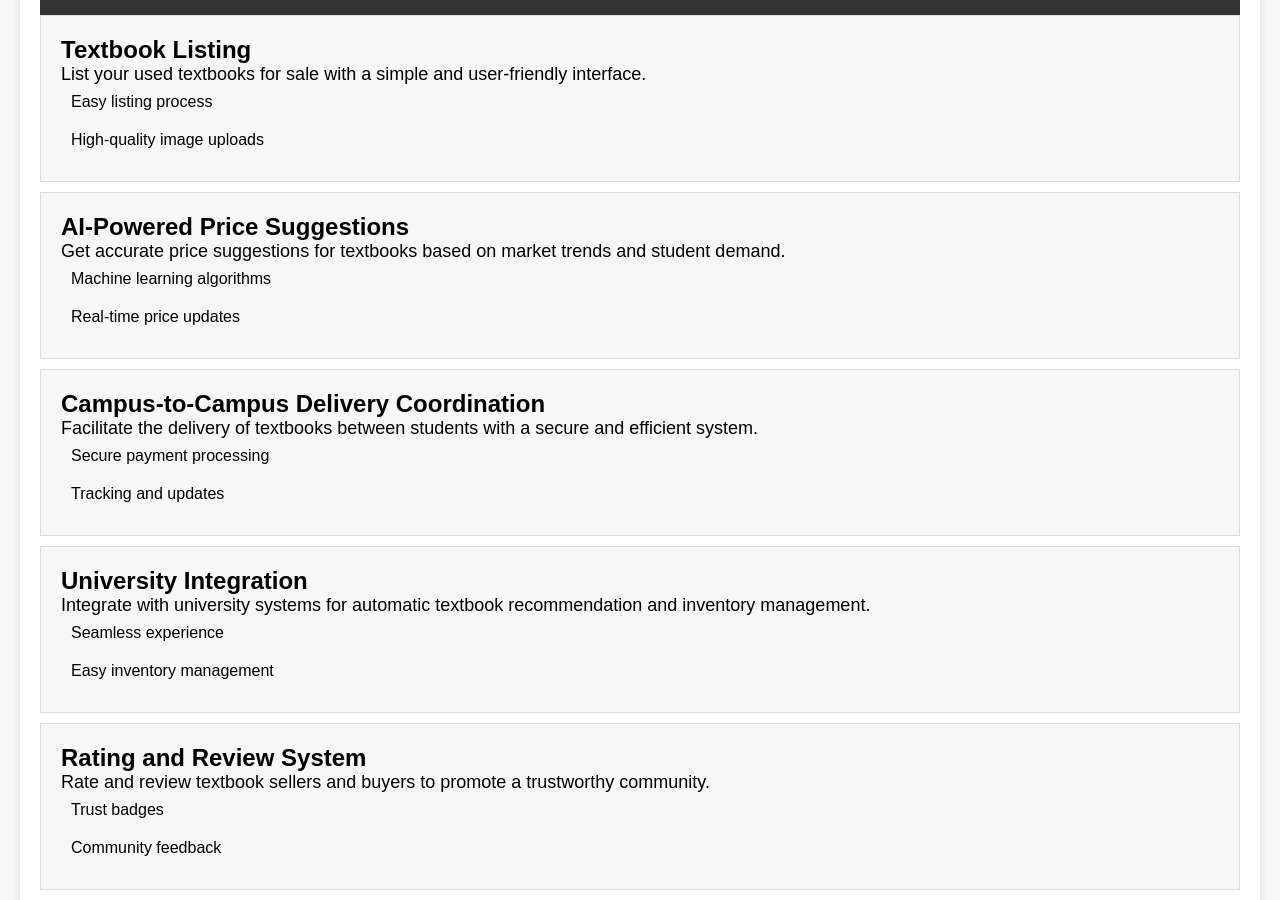
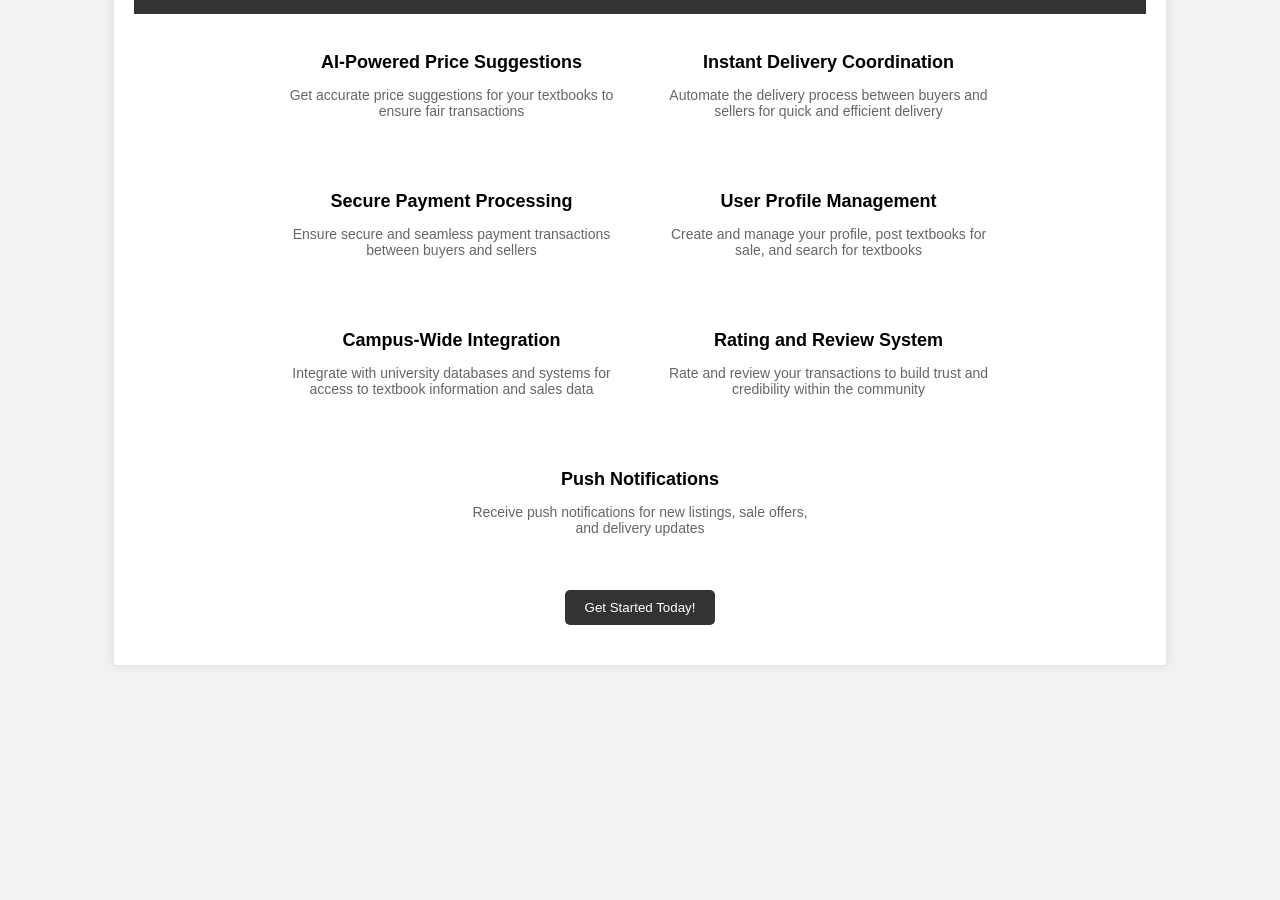
Before and after one commit to zainaliqureshi174/launchmind, a plain HTML site: page index.html in a window 1280 px wide. Shown: the part 188-1088 px from the top of the page. After the commit the page ends 861 px from the top, so only its background shows below. Drawn offline with Linux system fonts and the light colour scheme.

Commit message:
Add landing page for A mobile platform where university students can bu

```diff
--- a/index.html
+++ b/index.html
@@ -1,147 +1,106 @@
 <!DOCTYPE html>
-<!-- Generated by EngineerAgent <agent@launchmind.ai> -->
-<html>
+<html lang="en">
 <head>
-	<title>TextbookSwap - Buy. Sell. Swap.</title>
+    <meta charset="UTF-8">
+    <meta name="viewport" content="width=device-width, initial-scale=1.0">
+    <title>Textbook Trader</title>
     <style>
         body {
-			background-color: #f7f7f7;
             font-family: Arial, sans-serif;
+            background-color: #f2f2f2;
         }
         .container {
-			max-width: 1200px;
-			margin: 40px auto;
+            width: 80%;
+            margin: auto;
             background-color: #fff;
             padding: 20px;
-			box-shadow: 0 0 10px rgba(0,0,0,0.1);
+            box-shadow: 0 0 10px rgba(0, 0, 0, 0.1);
         }
         .header {
             background-color: #333;
+            color: #fff;
             padding: 20px;
-			color: #fff;
+            text-align: center;
         }
         .header h1 {
-			font-size: 48px;
-			margin: 0;
+            font-size: 36px;
+            margin-bottom: 10px;
         }
         .header h2 {
             font-size: 24px;
-			margin: 10px 0;
+            color: #ccc;
         }
         .features {
-			margin-bottom: 20px;
+            display: flex;
+            flex-wrap: wrap;
+            justify-content: center;
         }
         .feature {
-			background-color: #f7f7f7;
-			padding: 20px;
-			margin-bottom: 10px;
-			border: 1px solid #ddd;
+            width: 33.33%;
+            margin: 20px;
+            text-align: center;
         }
         .feature h3 {
-			font-size: 24px;
-			margin: 0;
+            font-size: 18px;
+            margin-bottom: 10px;
         }
         .feature p {
-			font-size: 18px;
-			margin: 0;
+            font-size: 14px;
+            color: #666;
         }
-		.feature ul {
-			margin: 0;
-			padding: 0;
-		}
-		.feature li {
-			list-style: none;
-			margin-bottom: 10px;
-		}
-		.feature li i {
-			font-size: 24px;
-			margin-right: 10px;
-		}
-		.call-to-action {
+        .cta {
             background-color: #333;
             color: #fff;
             padding: 10px 20px;
             border: none;
             border-radius: 5px;
             cursor: pointer;
+            margin: 20px auto;
+            display: block;
+        }
+        .cta:hover {
+            background-color: #555;
         }
     </style>
 </head>
 <body>
+    <!-- Generated by EngineerAgent <agent@launchmind.ai> -->
     <div class="container">
         <div class="header">
-			<h1>TextbookSwap</h1>
-			<h2>Buy. Sell. Swap.</h2>
+            <h1>Textbook Trader</h1>
+            <h2>Elevate Your Textbook Buying and Selling Experience</h2>
         </div>
         <div class="features">
             <div class="feature">
-				<h3>Textbook Listing</h3>
-				<p>List your used textbooks for sale with a simple and user-friendly interface.</p>
-				<ul>
-					<li><i class="fas fa-check"></i> Easy listing process</li>
-					<li><i class="fas fa-check"></i> High-quality image uploads</li>
-				</ul>
+                <h3>AI-Powered Price Suggestions</h3>
+                <p>Get accurate price suggestions for your textbooks to ensure fair transactions</p>
             </div>
             <div class="feature">
-				<h3>AI-Powered Price Suggestions</h3>
-				<p>Get accurate price suggestions for textbooks based on market trends and student demand.</p>
-				<ul>
-					<li><i class="fas fa-check"></i> Machine learning algorithms</li>
-					<li><i class="fas fa-check"></i> Real-time price updates</li>
-				</ul>
+                <h3>Instant Delivery Coordination</h3>
+                <p>Automate the delivery process between buyers and sellers for quick and efficient delivery</p>
             </div>
             <div class="feature">
-				<h3>Campus-to-Campus Delivery Coordination</h3>
-				<p>Facilitate the delivery of textbooks between students with a secure and efficient system.</p>
-				<ul>
-					<li><i class="fas fa-check"></i> Secure payment processing</li>
-					<li><i class="fas fa-check"></i> Tracking and updates</li>
-				</ul>
+                <h3>Secure Payment Processing</h3>
+                <p>Ensure secure and seamless payment transactions between buyers and sellers</p>
             </div>
             <div class="feature">
-				<h3>University Integration</h3>
-				<p>Integrate with university systems for automatic textbook recommendation and inventory management.</p>
-				<ul>
-					<li><i class="fas fa-check"></i> Seamless experience</li>
-					<li><i class="fas fa-check"></i> Easy inventory management</li>
-				</ul>
+                <h3>User Profile Management</h3>
+                <p>Create and manage your profile, post textbooks for sale, and search for textbooks</p>
+            </div>
+            <div class="feature">
+                <h3>Campus-Wide Integration</h3>
+                <p>Integrate with university databases and systems for access to textbook information and sales data</p>
             </div>
             <div class="feature">
                 <h3>Rating and Review System</h3>
-				<p>Rate and review textbook sellers and buyers to promote a trustworthy community.</p>
-				<ul>
-					<li><i class="fas fa-check"></i> Trust badges</li>
-					<li><i class="fas fa-check"></i> Community feedback</li>
-				</ul>
+                <p>Rate and review your transactions to build trust and credibility within the community</p>
             </div>
             <div class="feature">
                 <h3>Push Notifications</h3>
-				<p>Receive push notifications for textbook matches, price drops, and other relevant updates.</p>
-				<ul>
-					<li><i class="fas fa-check"></i> Real-time notifications</li>
-					<li><i class="fas fa-check"></i> Customizable notification settings</li>
-				</ul>
-			</div>
-			<div class="feature">
-				<h3>Textbook Search and Filtering</h3>
-				<p>Search and filter textbooks by title, author, ISBN, and other relevant criteria.</p>
-				<ul>
-					<li><i class="fas fa-check"></i> Advanced search filters</li>
-					<li><i class="fas fa-check"></i> Fast search results</li>
-				</ul>
-			</div>
-			<div class="feature">
-				<h3>Secure Payment Processing</h3>
-				<p>Facilitate secure transactions between buyers and sellers with our integrated payment processing.</p>
-				<ul>
-					<li><i class="fas fa-check"></i> Secure payment processing</li>
-					<li><i class="fas fa-check"></i> Easy payment tracking</li>
-				</ul>
+                <p>Receive push notifications for new listings, sale offers, and delivery updates</p>
             </div>
         </div>
-		<div class="call-to-action">
-			<a href="#">Get Started Today!</a>
-		</div>
+        <button class="cta">Get Started Today!</button>
     </div>
 </body>
 </html>
```
Lines whose indentation alone changed are shown as unchanged.
